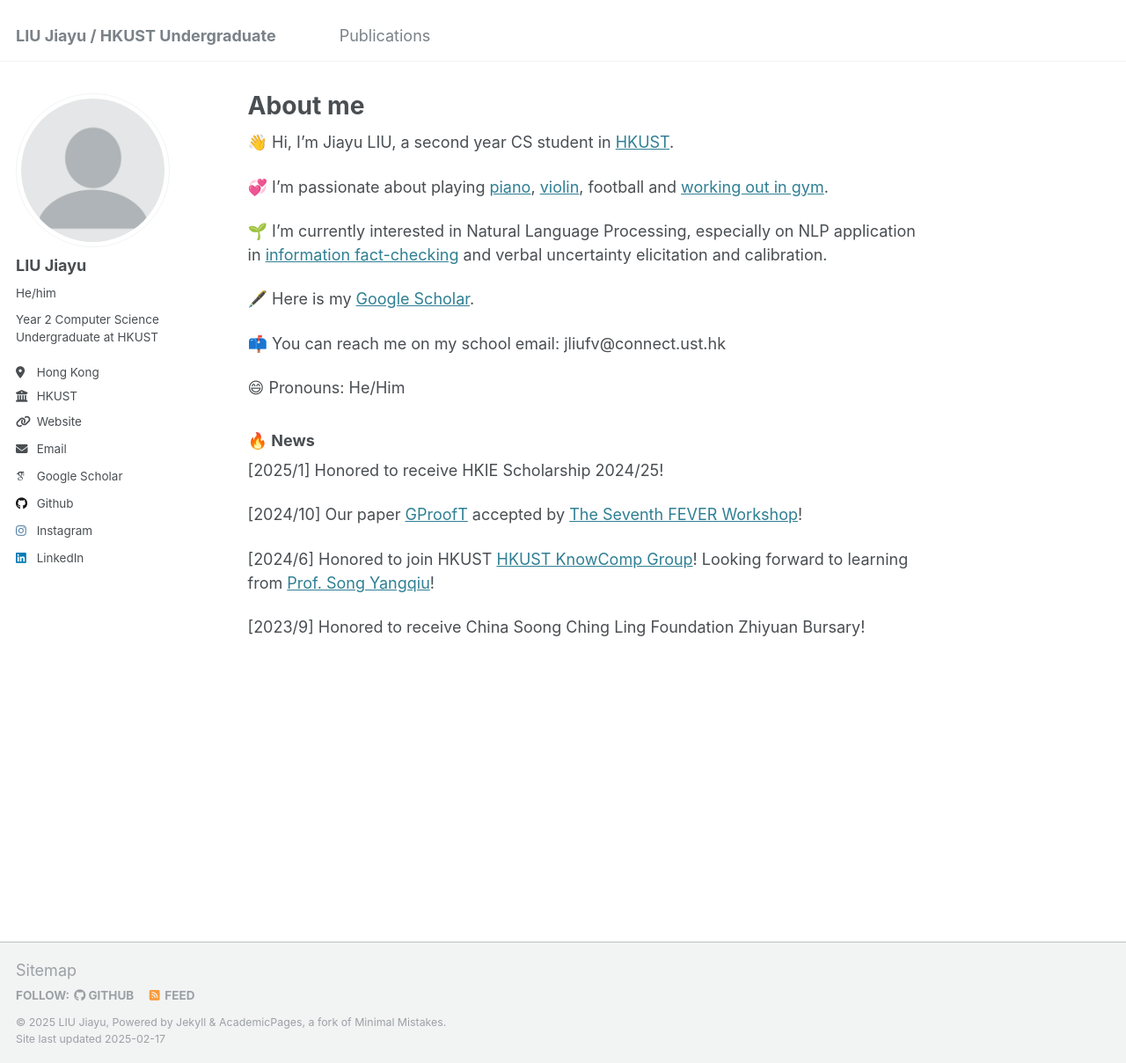
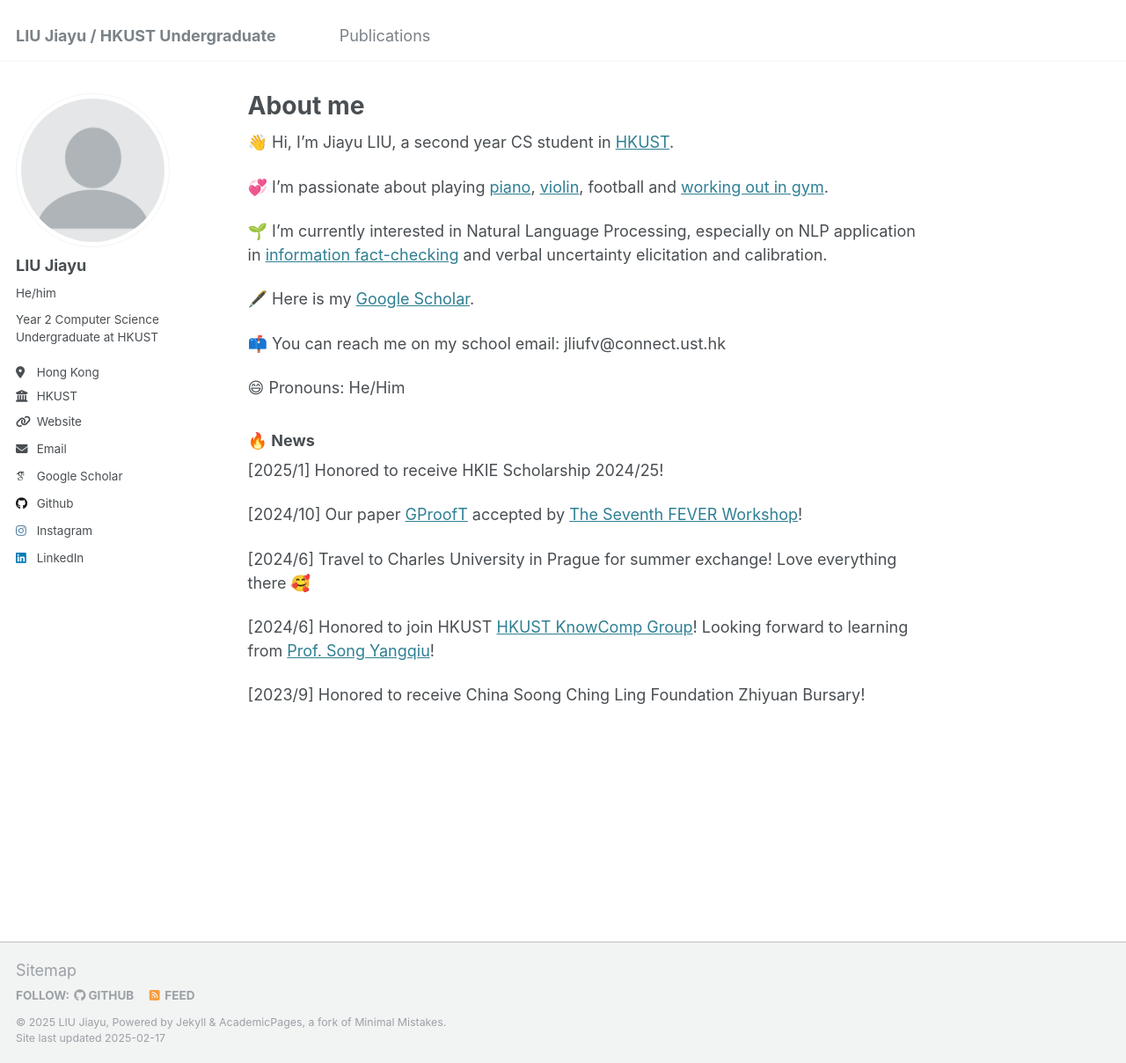
Before and after one commit to JiayuJeff/JiayuJeff.github.io, a Jekyll site: the page built from _pages/about.md, in a window 1280 px wide and 1208 px high. Shown: the whole window at 88% size. Built offline with Jekyll 4.4.1, drawn with Linux system fonts in a browser that asks for light colours; some web fonts are replaced.

Commit message:
Update about.md

```diff
--- a/_pages/about.md
+++ b/_pages/about.md
@@ -41,6 +41,8 @@ redirect_from:
 
 [2024/10] Our paper [GProofT](https://aclanthology.org/2024.fever-1.14/) accepted by [The Seventh FEVER Workshop](https://fever.ai/2024/workshop.html)!
 
+[2024/6] Travel to Charles University in Prague for summer exchange! Love everything there 🥰
+
 [2024/6] Honored to join HKUST [HKUST KnowComp Group](https://github.com/HKUST-KnowComp)! Looking forward to learning from [Prof. Song Yangqiu](https://www.cse.ust.hk/~yqsong/)!
 
 [2023/9] Honored to receive China Soong Ching Ling Foundation Zhiyuan Bursary!
```
